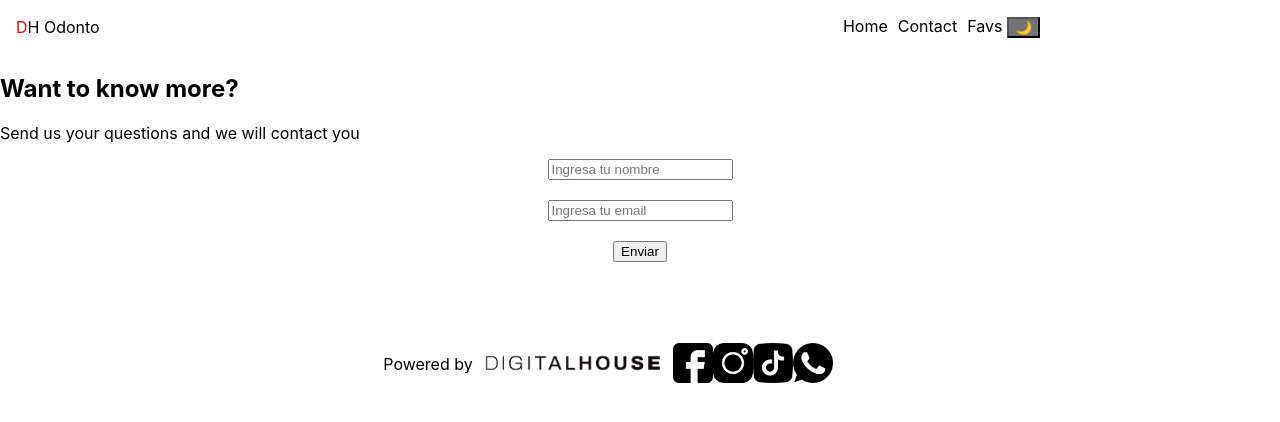
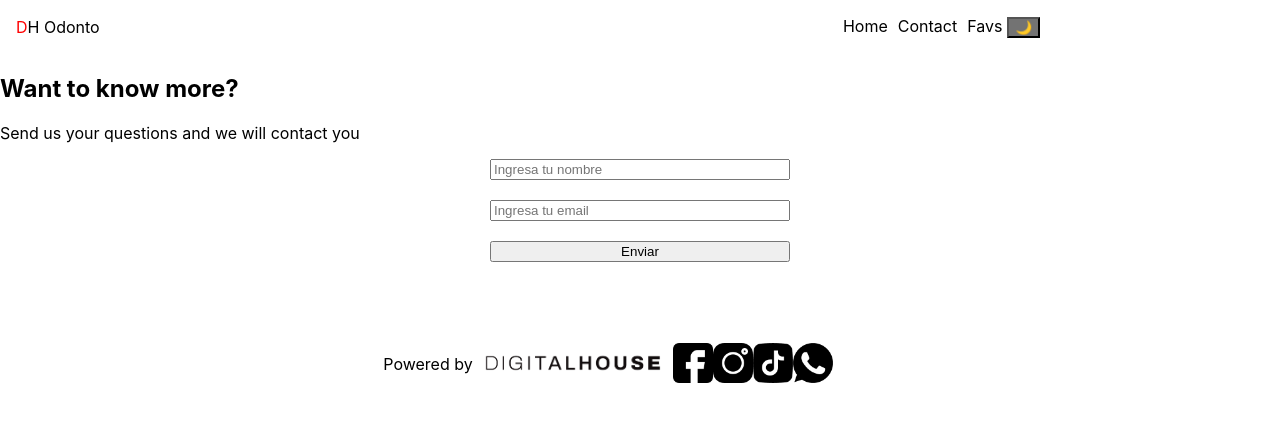
Before and after one commit to LCuretti/FE3_Final, a React (Vite) app: page /contact in a window 1280 px wide. Shown: the top 422 px of the page. Built offline with nearby package versions, Linux system fonts and the light colour scheme; no server answers.

Commit message:
se eliminaron los comentarios

```diff
--- a/src/Components/Card.jsx
+++ b/src/Components/Card.jsx
@@ -16,7 +16,6 @@ const Card = ({ odontologo }) => {
   };
   return (
     <div className="card">
-      {/* En cada card deberan mostrar en name - username y el id */}
       <Link to={"/detail/" + odontologo.id}>
         <img
           src="/images/doctor.jpg"
@@ -27,10 +26,10 @@ const Card = ({ odontologo }) => {
         <h4>{odontologo.username}</h4>
         <h4>{odontologo.id}</h4>
       </Link>
-      {/* No debes olvidar que la Card a su vez servira como Link hacia la pagina de detalle */}
-
-      {/* Ademas deberan integrar la logica para guardar cada Card en el localStorage */}
-        <button onClick={addFav} className={`favButton ${state.theme ? "" : "dark"}`}>
+      <button
+        onClick={addFav}
+        className={`favButton ${state.theme ? "" : "dark"}`}
+      >
         {findFav ? "⭐" : "☆"}
       </button>
     </div>
--- a/src/Components/Form.jsx
+++ b/src/Components/Form.jsx
@@ -4,7 +4,6 @@ import { useOdonContext } from "../Context/Context";
 
 const Form = () => {
   const { state } = useOdonContext();
-  //Aqui deberan implementar el form completo con sus validaciones
   const [usuario, setUsuario] = useState({
     nombre: "",
     email: "",
@@ -33,13 +32,7 @@ const Form = () => {
     <div>
       {
         <form
-          onSubmit={handleSumbit}
-          style={{
-            display: "flex",
-            flexDirection: "column",
-            alignItems: "center",
-          }}
-        >
+          onSubmit={handleSumbit}>
           <input
             type="text"
             className={state.theme ? "" : "dark"}
--- a/src/Components/utils/global.context.jsx
+++ b/src/Components/utils/global.context.jsx
@@ -5,7 +5,6 @@ export const initialState = { theme: "", data: [] };
 export const ContextGlobal = createContext(undefined);
 
 export const ContextProvider = ({ children }) => {
-  //Aqui deberan implementar la logica propia del Context, utilizando el hook useMemo
 
   return <ContextGlobal.Provider value={{}}>{children}</ContextGlobal.Provider>;
 };
--- a/src/Routes/Contact.jsx
+++ b/src/Routes/Contact.jsx
@@ -1,7 +1,5 @@
 import React from "react";
 import Form from "../Components/Form";
-
-//Este componente debera ser estilado como "dark" o "light" dependiendo del theme del Context
 
 const Contact = () => {
   return (
--- a/src/Routes/Favs.jsx
+++ b/src/Routes/Favs.jsx
@@ -1,8 +1,6 @@
 import React from "react";
 import Card from "../Components/Card";
 import { useOdonContext } from "../Context/Context";
-
-//Este componente debera ser estilado como "dark" o "light" dependiendo del theme del Context
 
 const Favs = () => {
   const { state } = useOdonContext();
@@ -14,8 +12,6 @@ const Favs = () => {
         {state.favs.map((fav) => (
           <Card odontologo={fav} key={fav.id} />
         ))}
-        {/* este componente debe consumir los destacados del localStorage */}
-        {/* Deberan renderizar una Card por cada uno de ellos */}
       </div>
     </>
   );
--- a/src/Routes/Home.jsx
+++ b/src/Routes/Home.jsx
@@ -1,8 +1,6 @@
 import React from "react";
 import Card from "../Components/Card";
 import { useOdonContext } from "../Context/Context";
-
-//Este componente debera ser estilado como "dark" o "light" dependiendo del theme del Context
 
 const Home = () => {
   const { state } = useOdonContext();
```
Also changed, not shown: src/Routes/Detail.jsx (+0 -7 lines).
